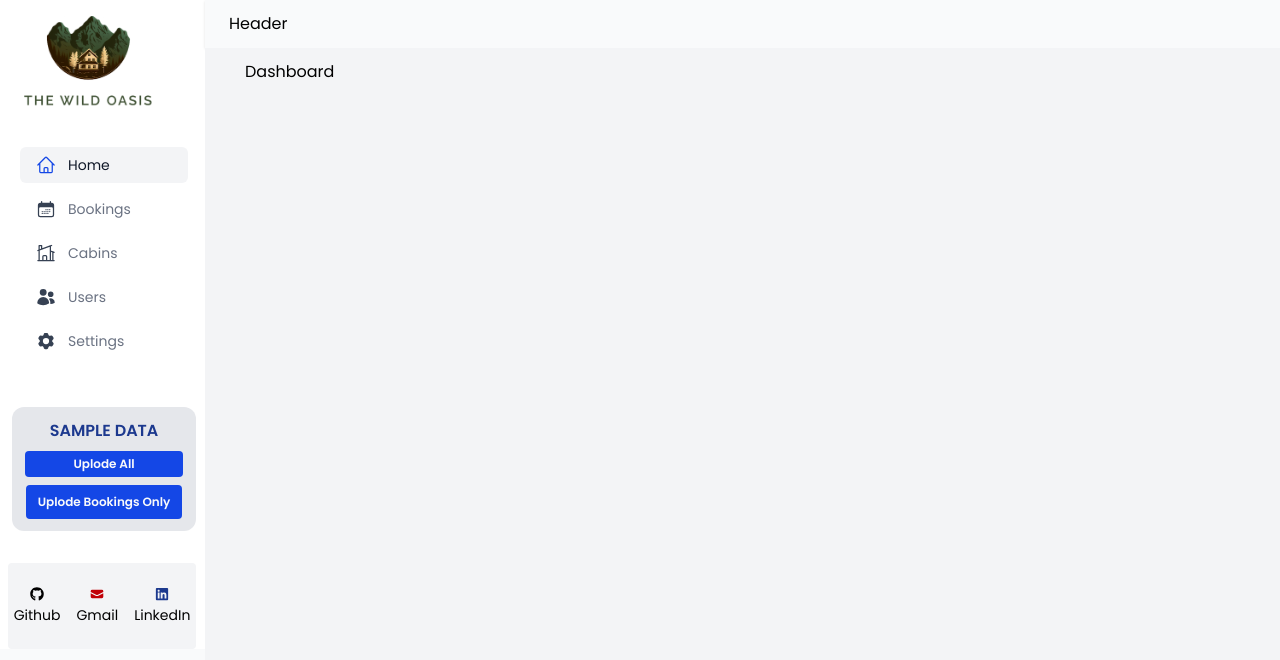
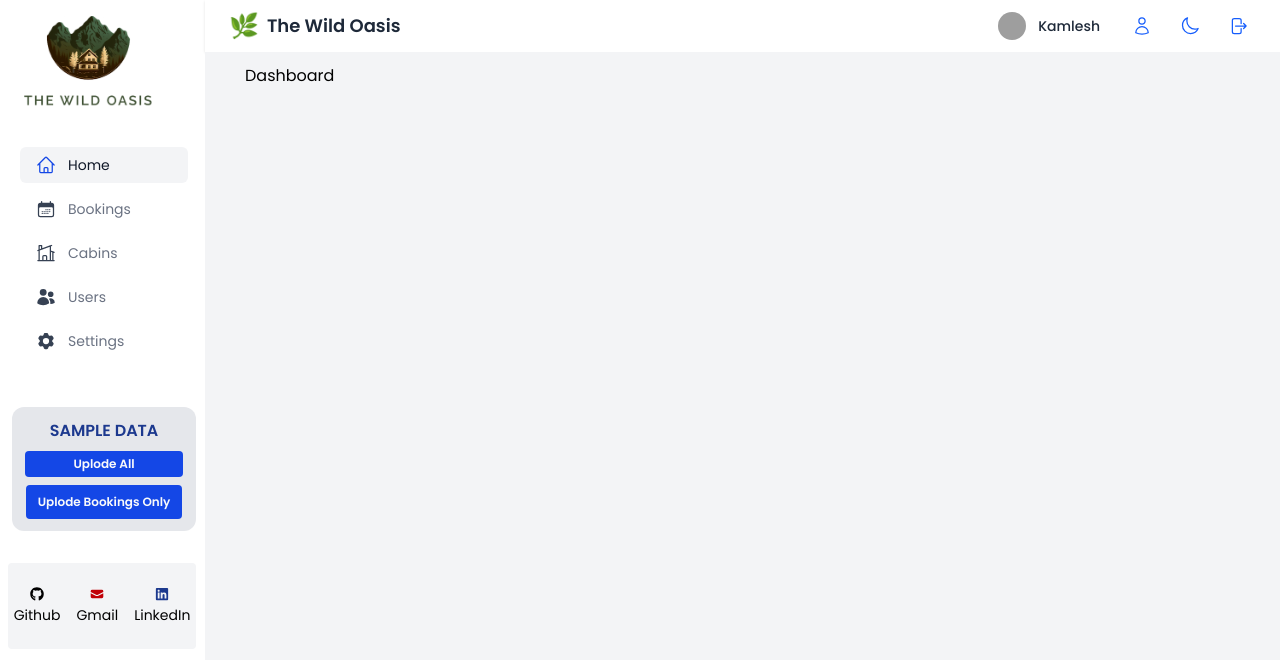
Before and after one commit to kamleshBisht04/The-wild-oasis-Dashboard, a React (Vite) app: page / in a window 1280 px wide. Shown: the top 660 px of the page. Built offline with nearby package versions, Linux system fonts and the light colour scheme; grey boxes are pictures that could not be loaded.

Commit message:
header design

```diff
--- a/src/ui/AppLayout.jsx
+++ b/src/ui/AppLayout.jsx
@@ -6,11 +6,11 @@ function AppLayout() {
   return (
     <div className="grid h-screen grid-cols-[205px_1fr] grid-rows-[auto_1fr]">
 
-      <aside className="row-span-2 bg-gray-50">
+      <aside className="row-span-2 bg-white">
         <Sidebar />
       </aside>
 
-      <header className="bg-gray-50 px-6 py-3 shadow">
+      <header className="bg-white px-6 py-2 shadow">
         <Header />
       </header>
 
--- a/src/ui/Header.jsx
+++ b/src/ui/Header.jsx
@@ -1,9 +1,43 @@
+import {
+  HiOutlineArrowRightStartOnRectangle,
+  HiOutlineMoon,
+  HiOutlineUser,
+} from "react-icons/hi2";
+
 function Header() {
-    return (
-        <div>
-            Header
+  return (
+    <header className="flex items-center justify-between">
+      <div className="flex items-center gap-2">
+        <span className="text-2xl">🌿</span>
+        <h1 className="text-lg font-semibold text-gray-800">The Wild Oasis</h1>
+      </div>
+
+      <div className="flex items-center gap-6">
+        <div className="flex items-center gap-3">
+          <img
+            src="https://i.pravatar.cc/40"
+            alt="User"
+            className="h-7 w-auto rounded-full"
+          />
+          <span className="text-sm font-medium text-gray-800">Kamlesh</span>
         </div>
-    )
+
+        <div className="flex items-center gap-3 text-gray-600">
+          <button className="cursor-pointer rounded-full p-2 text-blue-600 transition hover:bg-gray-100">
+            <HiOutlineUser size={20} />
+          </button>
+
+          <button className="cursor-pointer rounded-full p-2 text-blue-600 transition hover:bg-gray-100">
+            <HiOutlineMoon size={20} />
+          </button>
+
+          <button className="cursor-pointer rounded-full p-2 text-blue-600 transition hover:bg-gray-100">
+            <HiOutlineArrowRightStartOnRectangle size={20} />
+          </button>
+        </div>
+      </div>
+    </header>
+  );
 }
 
-export default Header
+export default Header;
--- /dev/null
+++ b/src/ui/StatCard.jsx
@@ -0,0 +1,9 @@
+function StatCard() {
+  return (
+    <div>
+       StatCard
+    </div>
+  )
+}
+
+export default StatCard
```
Also changed, not shown: src/featurs/dashboard/Dashboard.jsx (+5 -5 lines), src/assets/features/users/man.png (added).
